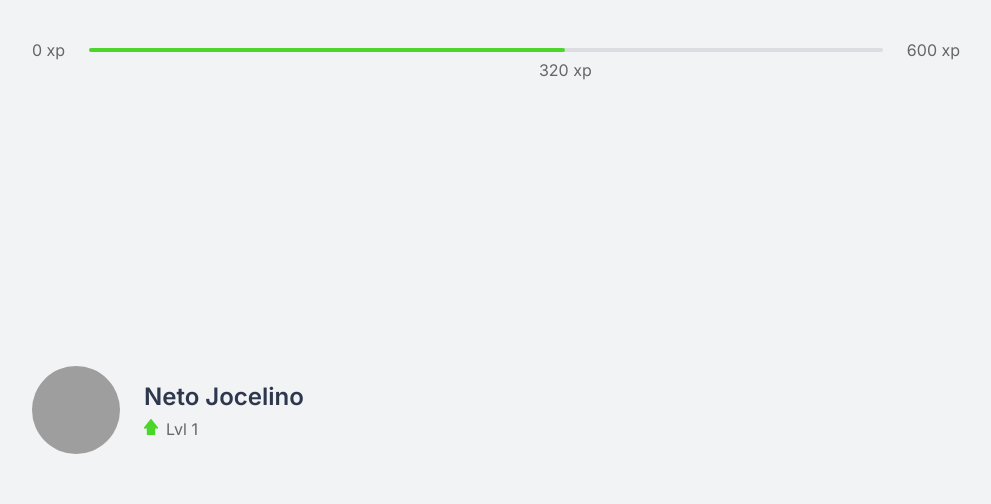
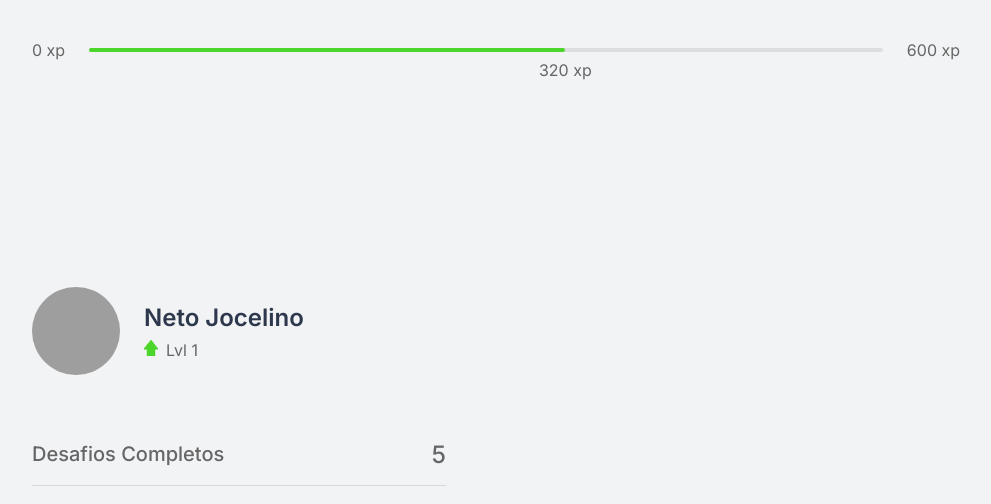
Before and after one commit to netojocelino/nlw-reactjs-routine, a Next.js app: page / in a window 1280 px wide. Shown: the top 504 px of the page, without its empty margins (144-1135 px from the left). Built offline with nearby package versions, Linux system fonts and the light colour scheme; grey boxes are pictures that could not be loaded.

Commit message:
feat: Component CompletedChallenges implemented

```diff
--- /dev/null
+++ b/src/components/CompletedChallenges.tsx
@@ -0,0 +1,10 @@
+import styles from '../styles/components/CompletedChallenges.module.css'
+
+export function CompletedChallenges () {
+    return (
+        <div className={styles.completedChallengesContainer}>
+            <span>Desafios Completos</span>
+            <span>5</span>
+        </div>
+    );
+}
--- a/src/pages/index.tsx
+++ b/src/pages/index.tsx
@@ -1,5 +1,6 @@
 import { ExperienceBar } from "../components/ExperienceBar";
 import { Profile } from '../components/Profile';
+import { CompletedChallenges } from  '../components/CompletedChallenges'
 
 import styles from '../styles/pages/Home.module.css';
 
@@ -11,6 +12,7 @@
           <section>
               <div>
                   <Profile />
+                  <CompletedChallenges />
               </div>
               <div></div>
           </section>
--- /dev/null
+++ b/src/styles/components/CompletedChallenges.module.css
@@ -0,0 +1,21 @@
+.completedChallengesContainer {
+    display: flex;
+    align-items: center;
+    justify-content: space-between;
+
+    margin: 3.5rem 0;
+    padding-bottom: 1rem;
+    border-bottom: 1px solid #D7D8DA;
+
+    font-weight: 500;
+}
+
+
+.completedChallengesContainer span:first-child {
+    font-size: 1.25rem;
+}
+
+
+.completedChallengesContainer span:last-child {
+    font-size: 1.5rem;
+}
```
